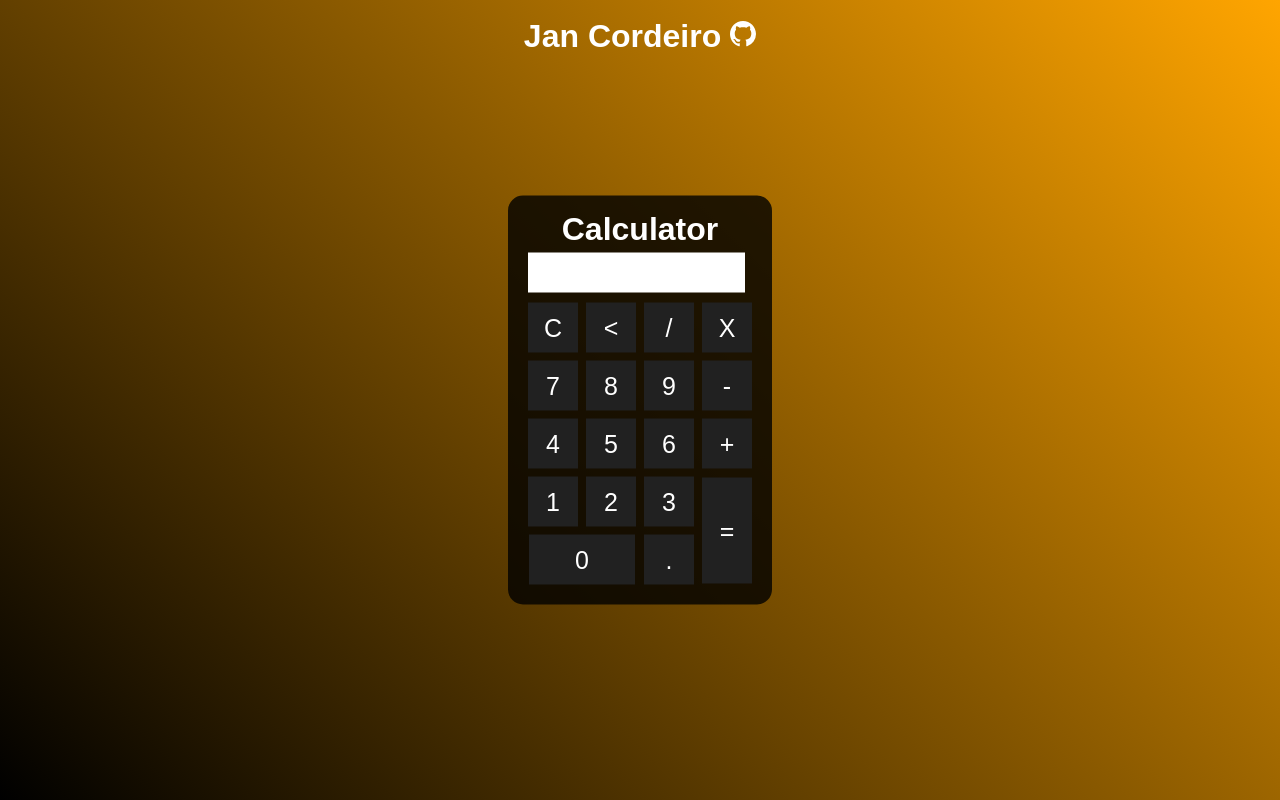
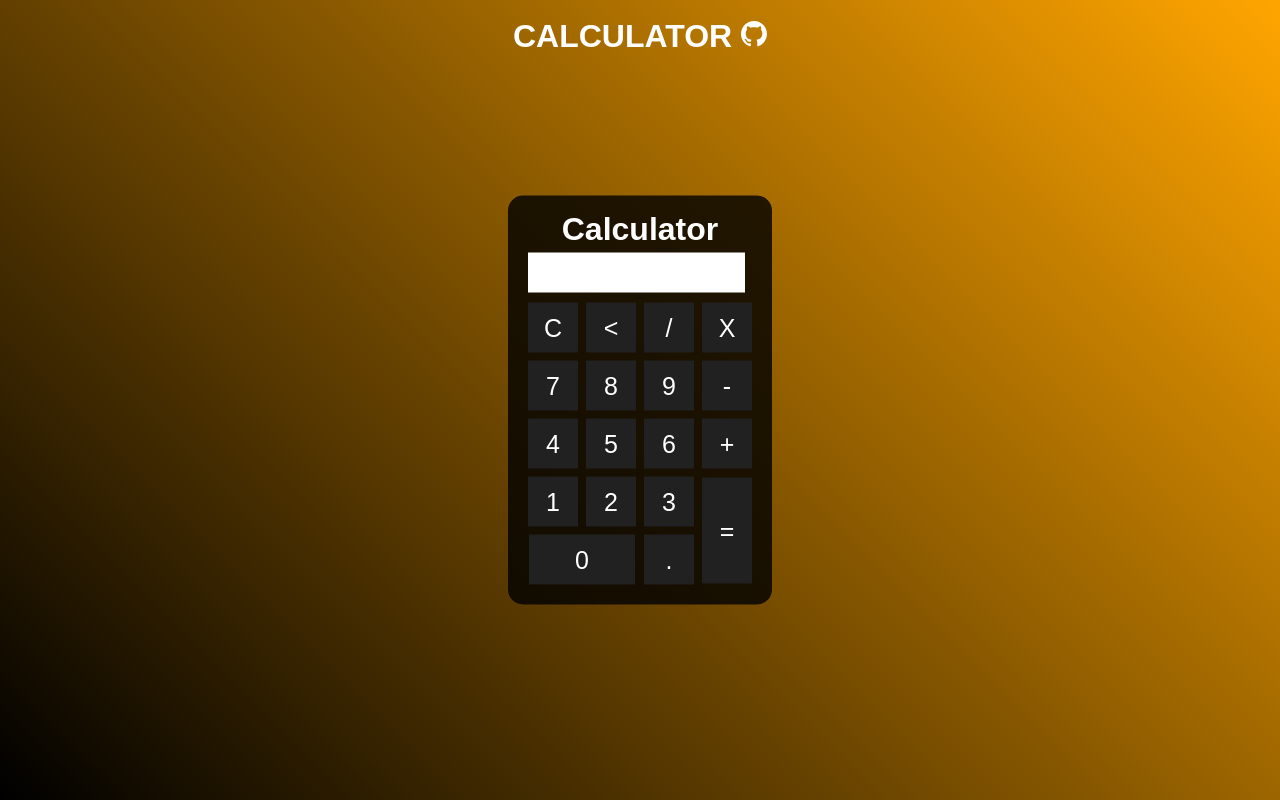
Before and after one commit to jancordeiro/js-calculator, a plain HTML site: page index.html in a window 1280 px wide. Drawn offline with Linux system fonts and the light colour scheme.

Commit message:
Update index.html

```diff
--- a/index.html
+++ b/index.html
@@ -9,7 +9,7 @@
 <body>
 	<div class="background">
 		<br />
-		<h1>Jan Cordeiro <a href="https://github.com/jancordeiro" target="_blank"><svg xmlns="http://www.w3.org/2000/svg" width="26" height="26" fill="currentColor" class="bi bi-github" viewBox="0 0 16 16"><path d="M8 0C3.58 0 0 3.58 0 8c0 3.54 2.29 6.53 5.47 7.59.4.07.55-.17.55-.38 0-.19-.01-.82-.01-1.49-2.01.37-2.53-.49-2.69-.94-.09-.23-.48-.94-.82-1.13-.28-.15-.68-.52-.01-.53.63-.01 1.08.58 1.23.82.72 1.21 1.87.87 2.33.66.07-.52.28-.87.51-1.07-1.78-.2-3.64-.89-3.64-3.95 0-.87.31-1.59.82-2.15-.08-.2-.36-1.02.08-2.12 0 0 .67-.21 2.2.82.64-.18 1.32-.27 2-.27.68 0 1.36.09 2 .27 1.53-1.04 2.2-.82 2.2-.82.44 1.1.16 1.92.08 2.12.51.56.82 1.27.82 2.15 0 3.07-1.87 3.75-3.65 3.95.29.25.54.73.54 1.48 0 1.07-.01 1.93-.01 2.2 0 .21.15.46.55.38A8.012 8.012 0 0 0 16 8c0-4.42-3.58-8-8-8z"/></svg></a></h1>
+		<h1>CALCULATOR <a href="https://github.com/jancordeiro/js-calculator" target="_blank"><svg xmlns="http://www.w3.org/2000/svg" width="26" height="26" fill="currentColor" class="bi bi-github" viewBox="0 0 16 16"><path d="M8 0C3.58 0 0 3.58 0 8c0 3.54 2.29 6.53 5.47 7.59.4.07.55-.17.55-.38 0-.19-.01-.82-.01-1.49-2.01.37-2.53-.49-2.69-.94-.09-.23-.48-.94-.82-1.13-.28-.15-.68-.52-.01-.53.63-.01 1.08.58 1.23.82.72 1.21 1.87.87 2.33.66.07-.52.28-.87.51-1.07-1.78-.2-3.64-.89-3.64-3.95 0-.87.31-1.59.82-2.15-.08-.2-.36-1.02.08-2.12 0 0 .67-.21 2.2.82.64-.18 1.32-.27 2-.27.68 0 1.36.09 2 .27 1.53-1.04 2.2-.82 2.2-.82.44 1.1.16 1.92.08 2.12.51.56.82 1.27.82 2.15 0 3.07-1.87 3.75-3.65 3.95.29.25.54.73.54 1.48 0 1.07-.01 1.93-.01 2.2 0 .21.15.46.55.38A8.012 8.012 0 0 0 16 8c0-4.42-3.58-8-8-8z"/></svg></a></h1>
 		<div class="calculator">
 			<h1>Calculator</h1>
 			<p id="result"></p>
```
